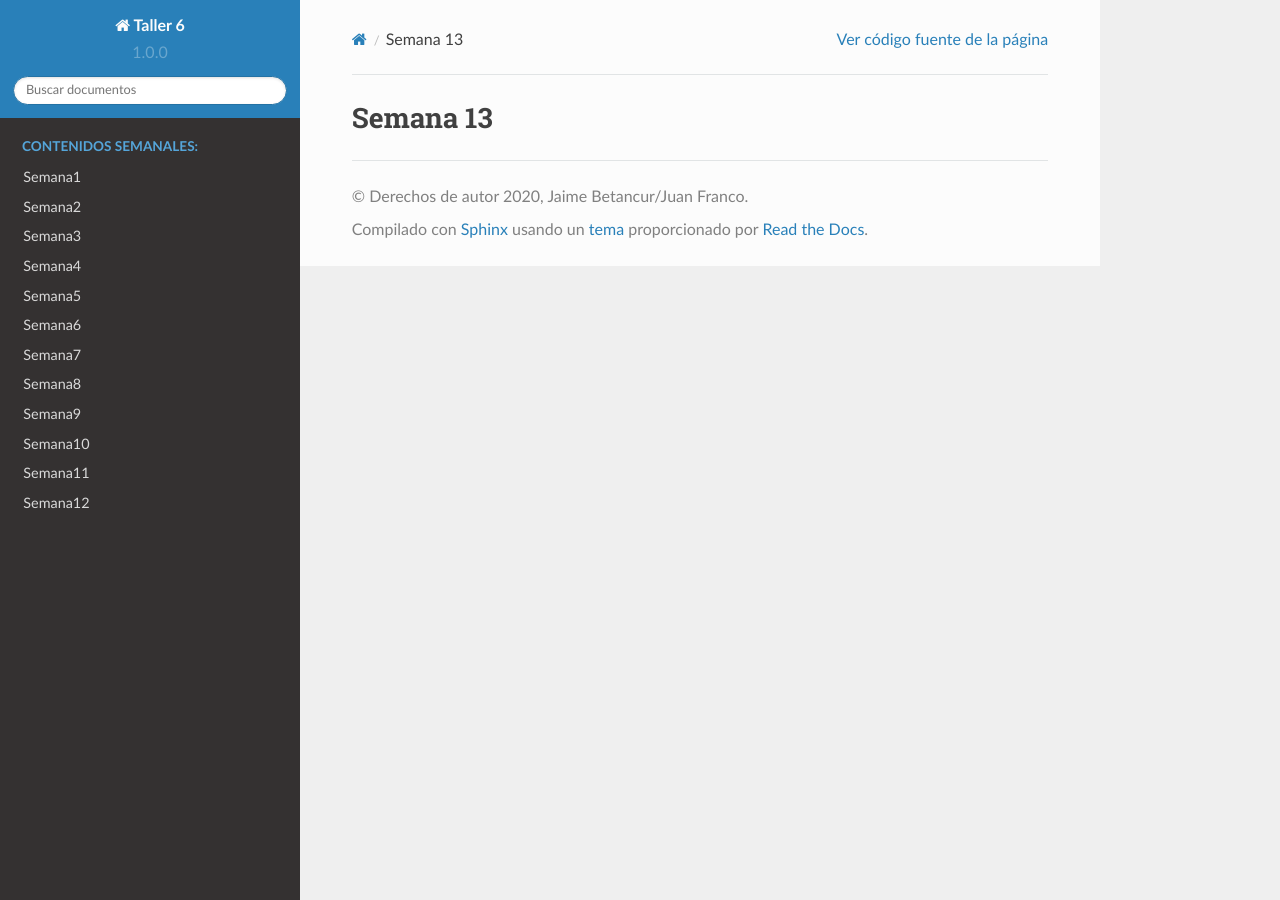
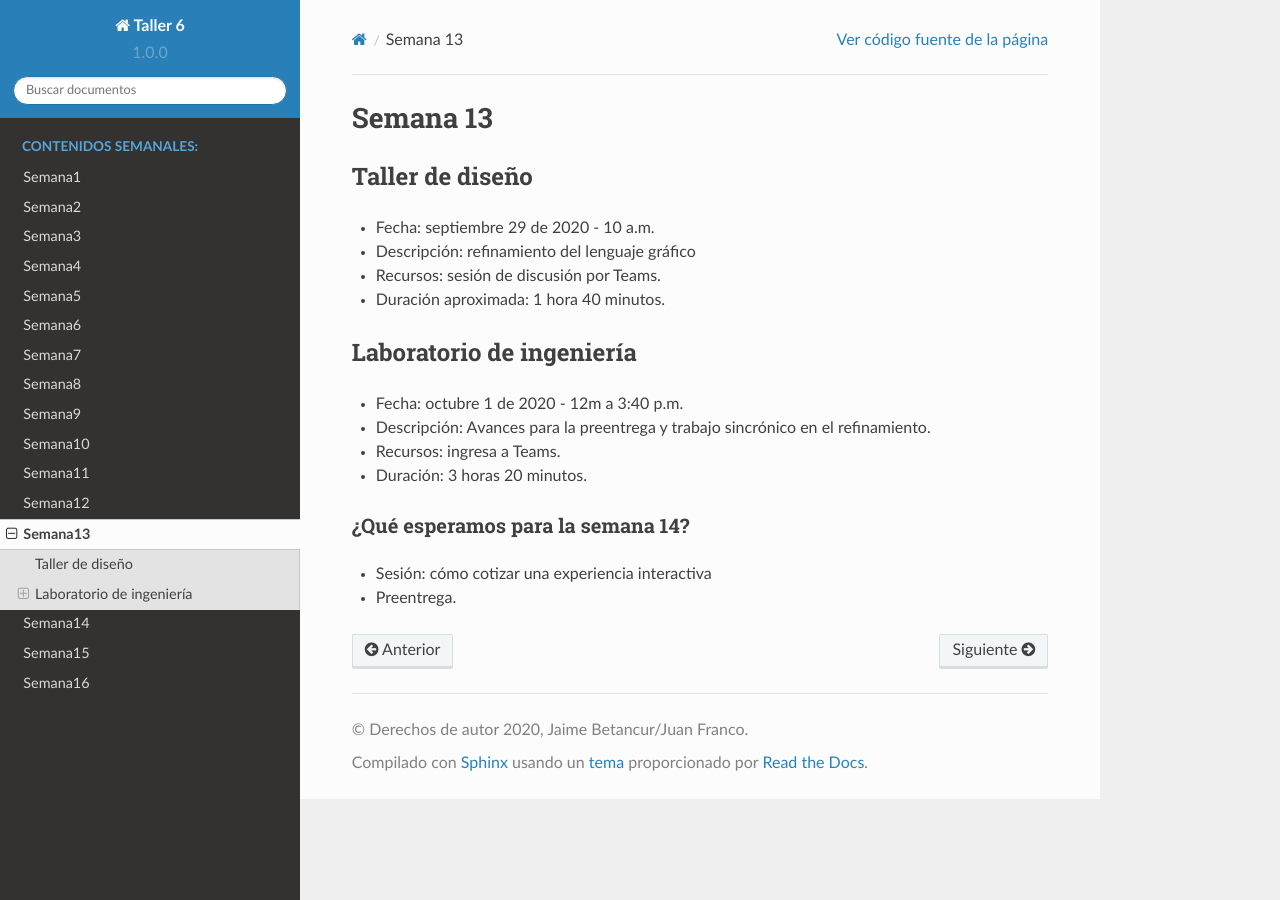
Before and after one commit to juanferfranco/taller6, a Sphinx documentation site: the page built from docs/_semana13/semana13.rst, in a window 1280 px wide. Built offline with Sphinx 7.4.7 and the Read the Docs theme 2.0.0, drawn with Linux system fonts in a browser that asks for light colours.

Commit message:
update weeks 13 to 16

```diff
--- a/docs/_semana13/semana13.rst
+++ b/docs/_semana13/semana13.rst
@@ -1,2 +1,22 @@
 Semana 13
 ===========
+
+Taller de diseño
+-----------------
+* Fecha: septiembre 29 de 2020 - 10 a.m.
+* Descripción: refinamiento del lenguaje gráfico
+* Recursos: sesión de discusión por Teams.
+* Duración aproximada: 1 hora 40 minutos.
+
+Laboratorio de ingeniería
+--------------------------
+* Fecha: octubre 1 de 2020 - 12m a 3:40 p.m.
+* Descripción: Avances para la preentrega y trabajo sincrónico en el
+  refinamiento.
+* Recursos: ingresa a Teams.
+* Duración: 3 horas 20 minutos.
+
+¿Qué esperamos para la semana 14?
+^^^^^^^^^^^^^^^^^^^^^^^^^^^^^^^^^^
+* Sesión: cómo cotizar una experiencia interactiva
+* Preentrega.
--- a/docs/index.rst
+++ b/docs/index.rst
@@ -85,3 +85,7 @@ Este curso es de 5 créditos repartidos en 2 horas de taller de diseño,
    Semana10 <_semana10/semana10>
    Semana11 <_semana11/semana11>
    Semana12 <_semana12/semana12>
+   Semana13 <_semana13/semana13>
+   Semana14 <_semana14/semana14>
+   Semana15 <_semana15/semana15>
+   Semana16 <_semana16/semana16>
```
Also changed, not shown: docs/_semana14/semana14.rst (+19 -0 lines), docs/_semana15/semana15.rst (+18 -0 lines), docs/_semana16/semana16.rst (+15 -0 lines).
